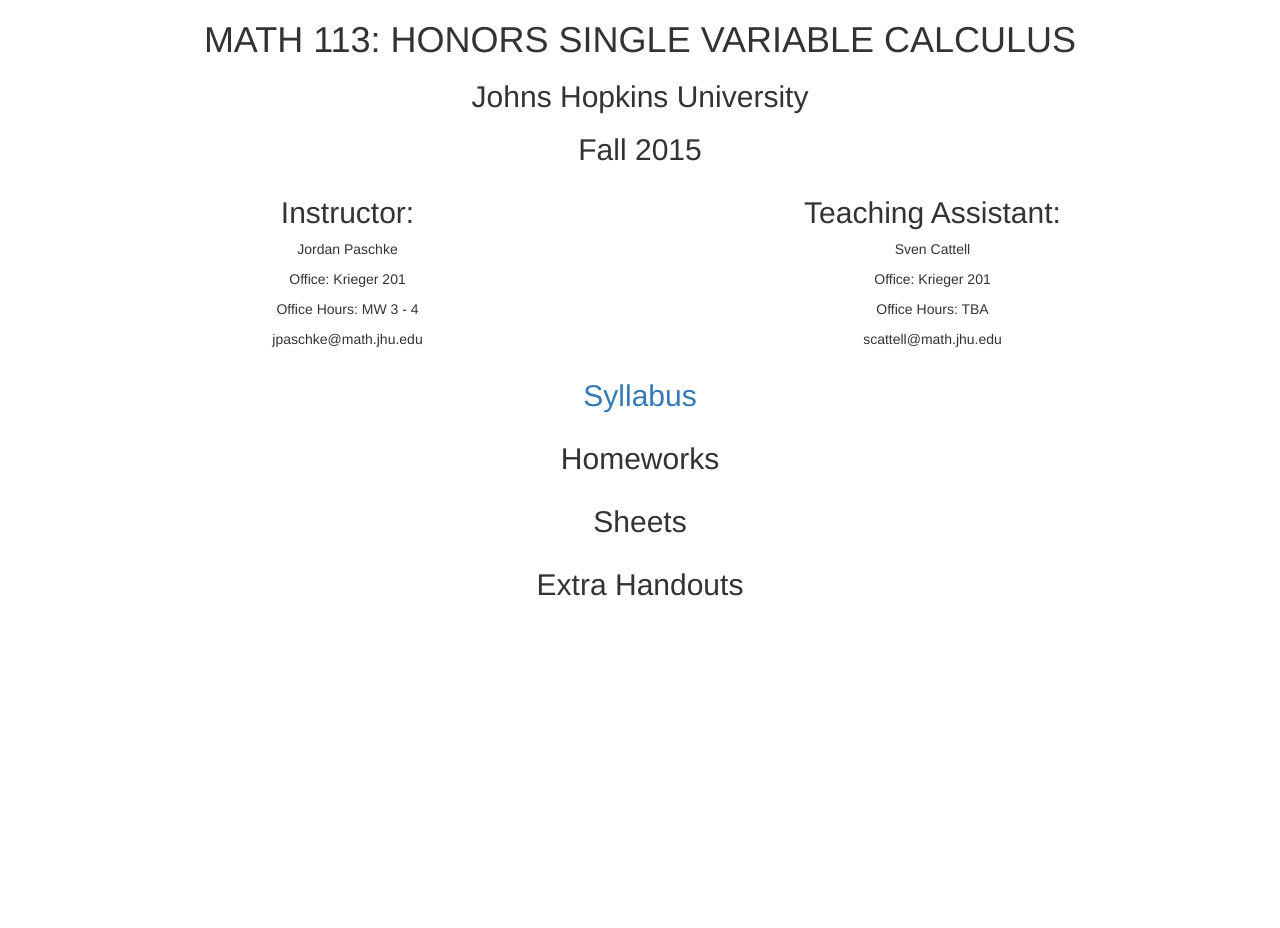
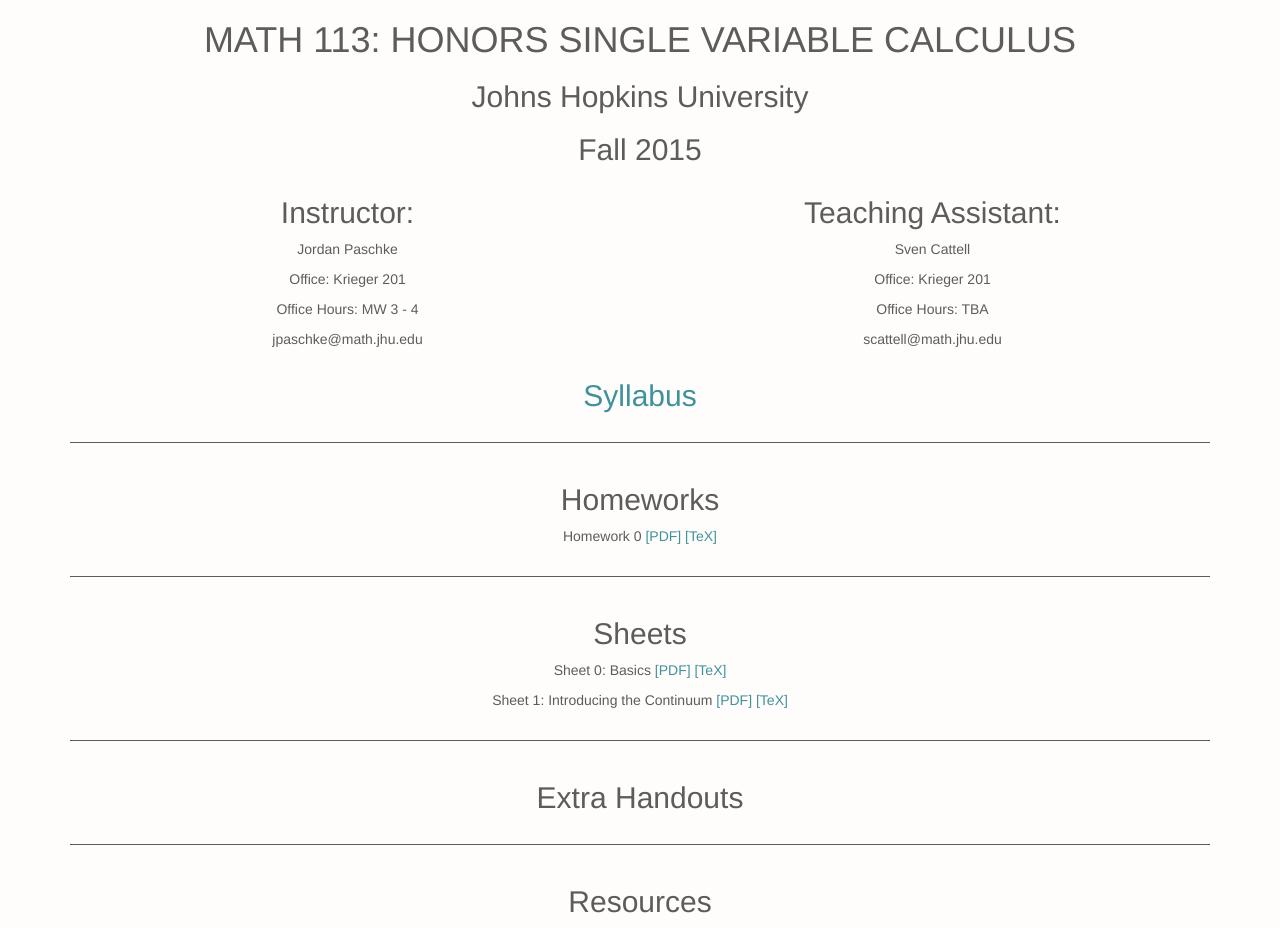
Before and after one commit to samanthacoffey/math113_website, a plain HTML site: page index.html in a window 1280 px wide. Before the commit the page ends 800 px from the top, so only its background shows below. Drawn offline with nearby package versions, Linux system fonts and the light colour scheme.

Commit message:
add css custom styles

```diff
--- /dev/null
+++ b/css/styles.css
@@ -0,0 +1,12 @@
+body {
+	background: #fffdfc;
+	color: #5e5c5b;
+}
+
+a {
+	color: #40919c;
+}
+
+hr {
+	border-color: #5e5c5b;
+}
--- a/index.html
+++ b/index.html
@@ -9,6 +9,9 @@
 
     <!-- Bootstrap -->
     <link href="css/bootstrap.min.css" rel="stylesheet">
+
+    <!-- Custom Styles -->
+    <link href="css/styles.css" rel="stylesheet">
 
     <!-- HTML5 shim and Respond.js for IE8 support of HTML5 elements and media queries -->
     <!-- WARNING: Respond.js doesn't work if you view the page via file:// -->
@@ -47,19 +50,40 @@
     			<h2><a href="Syllabus/110.113 Syllabus [fall 2015].pdf">Syllabus</a></h2>
     		</div>
     	</div>
+    	<hr>
     	<div class="row text-center">
     		<div class="col-md-12">
     			<h2>Homeworks</h2>
+    				<p>Homework 0
+    					<a href="Homework/HW_0.pdf">[PDF]</a>
+    					<a href="Homework/HW 0.tex">[TeX]</a>
+    				</p>
     		</div>
     	</div>
+    	<hr>
     	<div class="row text-center">
     		<div class="col-md-12">
     			<h2>Sheets</h2>
-    		</div>
-    	</div>
+	    			<p>Sheet 0: Basics
+	    				<a href="Sheets/Sheet_0_color.pdf">[PDF]</a>
+	    				<a href="Sheets/Sheet 0.tex">[TeX]</a>
+	    			</p>
+	    			<p>Sheet 1: Introducing the Continuum
+	    				<a href="Sheets/Sheet_1_color.pdf">[PDF]</a>
+    					<a href="Sheets/Sheet 1.tex">[TeX]</a>
+	    			</p>
+	       	</div>
+	    </div>
+	    <hr>
     	<div class="row text-center">
     		<div class="col-md-12">
     			<h2>Extra Handouts</h2>
+    		</div>
+    	</div>
+    	<hr>
+    	<div class="row text-center">
+    		<div class="col-md-12">
+    			<h2>Resources</h2>
     		</div>
     	</div>
     </div>
```
